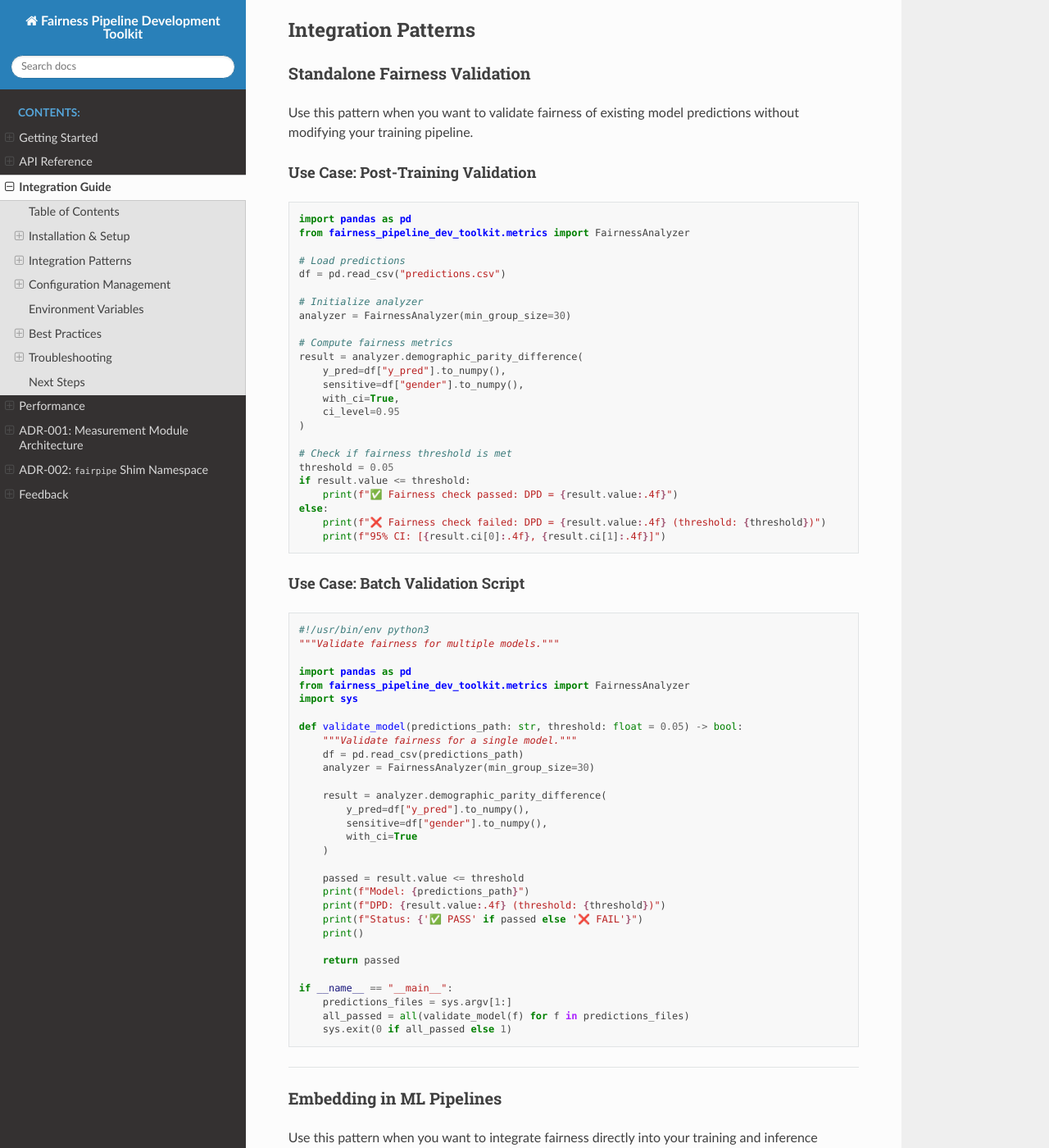
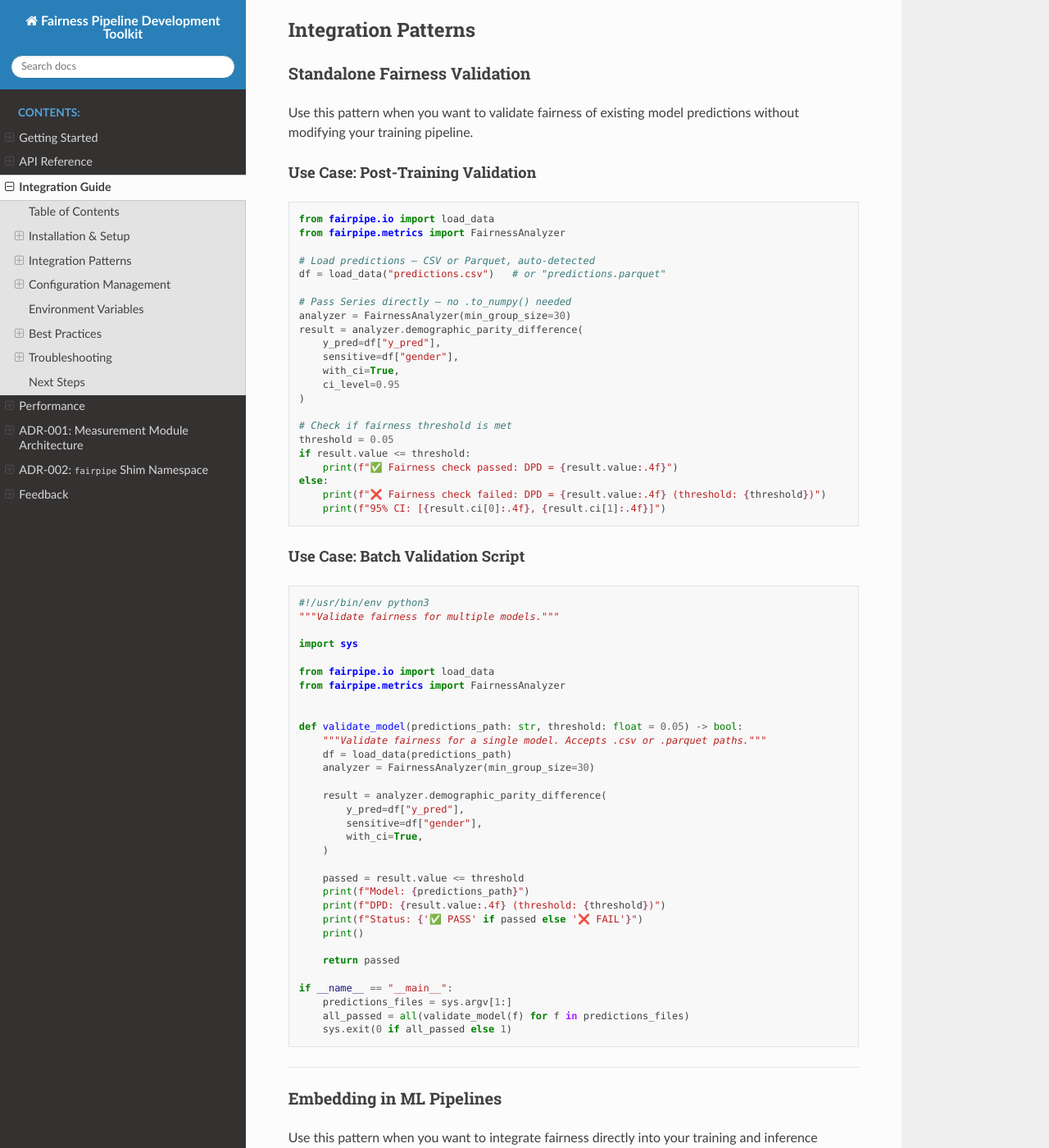
Before and after one commit to JobCollins/fairness_pipeline_dev_toolkit, a Sphinx documentation site: the page built from docs/integration_guide.md, in a window 1280 px wide and 1400 px high, scrolled down 1337 px. Shown: the whole window at 82% size. Built offline with Sphinx 7.4.7 and the Read the Docs theme 3.1.0, drawn with Linux system fonts in a browser that asks for light colours; pages that are not in the unit, such as notebooks, are missing from menus.

Commit message:
Docs: Update documentation for D2 — array-like inputs, DataFrame proxy, Parquet support
Feature: docs/api.md — add FairnessAnalyzer.from_dataframe() classmethod docs,
  FairnessAnalyzerDataFrameProxy class docs, and load_data() I/O section with
  Parquet/CSV examples; update all metric parameter types to
  np.ndarray | pd.Series | list; add I/O Utilities to table of contents.

Housekeeping: README.md — update Public API section with new FairnessAnalyzerDataFrameProxy
  and load_data entries; update Quick Start Python example to use load_data() and
  pd.Series inputs; update Measurement Module overview to show DataFrame proxy usage;
  update Pipeline Module to mention Parquet CLI support; fix limitations section
  (CSV-only → CSV/Parquet); bump test count 713→725.

Housekeeping: docs/getting_started.md — add DataFrame proxy and load_data()
  quick-start examples.

Housekeeping: docs/integration_guide.md — update post-training validation and
  batch validation examples to use load_data() and pd.Series inputs.

Co-Authored-By: Claude Sonnet 4.6 <noreply@anthropic.com>

````diff
--- a/docs/integration_guide.md
+++ b/docs/integration_guide.md
@@ -68,19 +68,17 @@ Use this pattern when you want to validate fairness of existing model prediction
 #### Use Case: Post-Training Validation
 
 ```python
-import pandas as pd
-from fairness_pipeline_dev_toolkit.metrics import FairnessAnalyzer
+from fairpipe.io import load_data
+from fairpipe.metrics import FairnessAnalyzer
 
-# Load predictions
-df = pd.read_csv("predictions.csv")
+# Load predictions — CSV or Parquet, auto-detected
+df = load_data("predictions.csv")   # or "predictions.parquet"
 
-# Initialize analyzer
+# Pass Series directly — no .to_numpy() needed
 analyzer = FairnessAnalyzer(min_group_size=30)
-
-# Compute fairness metrics
 result = analyzer.demographic_parity_difference(
-    y_pred=df["y_pred"].to_numpy(),
-    sensitive=df["gender"].to_numpy(),
+    y_pred=df["y_pred"],
+    sensitive=df["gender"],
     with_ci=True,
     ci_level=0.95
 )
@@ -100,19 +98,21 @@ else:
 #!/usr/bin/env python3
 """Validate fairness for multiple models."""
 
-import pandas as pd
-from fairness_pipeline_dev_toolkit.metrics import FairnessAnalyzer
 import sys
 
+from fairpipe.io import load_data
+from fairpipe.metrics import FairnessAnalyzer
+
+
 def validate_model(predictions_path: str, threshold: float = 0.05) -> bool:
-    """Validate fairness for a single model."""
-    df = pd.read_csv(predictions_path)
+    """Validate fairness for a single model. Accepts .csv or .parquet paths."""
+    df = load_data(predictions_path)
     analyzer = FairnessAnalyzer(min_group_size=30)
 
     result = analyzer.demographic_parity_difference(
-        y_pred=df["y_pred"].to_numpy(),
-        sensitive=df["gender"].to_numpy(),
-        with_ci=True
+        y_pred=df["y_pred"],
+        sensitive=df["gender"],
+        with_ci=True,
     )
 
     passed = result.value <= threshold
````
Also changed, not shown: README.md (+38 -17 lines), docs/api.md (+133 -16 lines), docs/getting_started.md (+27 -1 lines).
